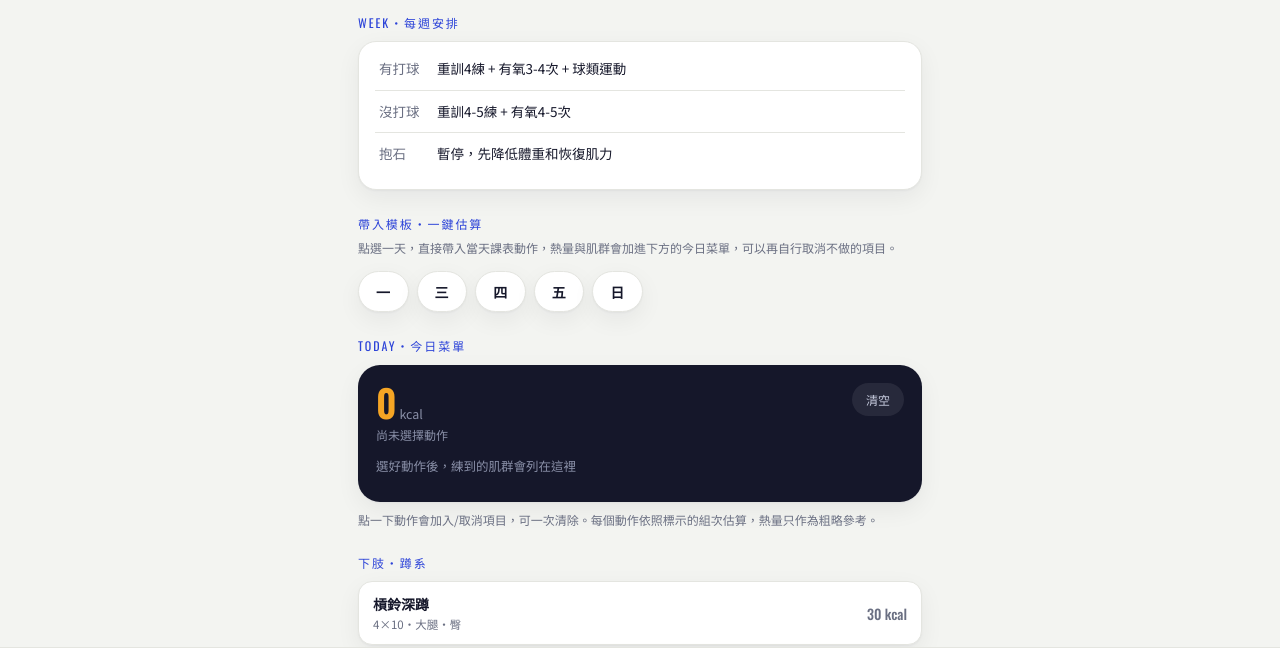
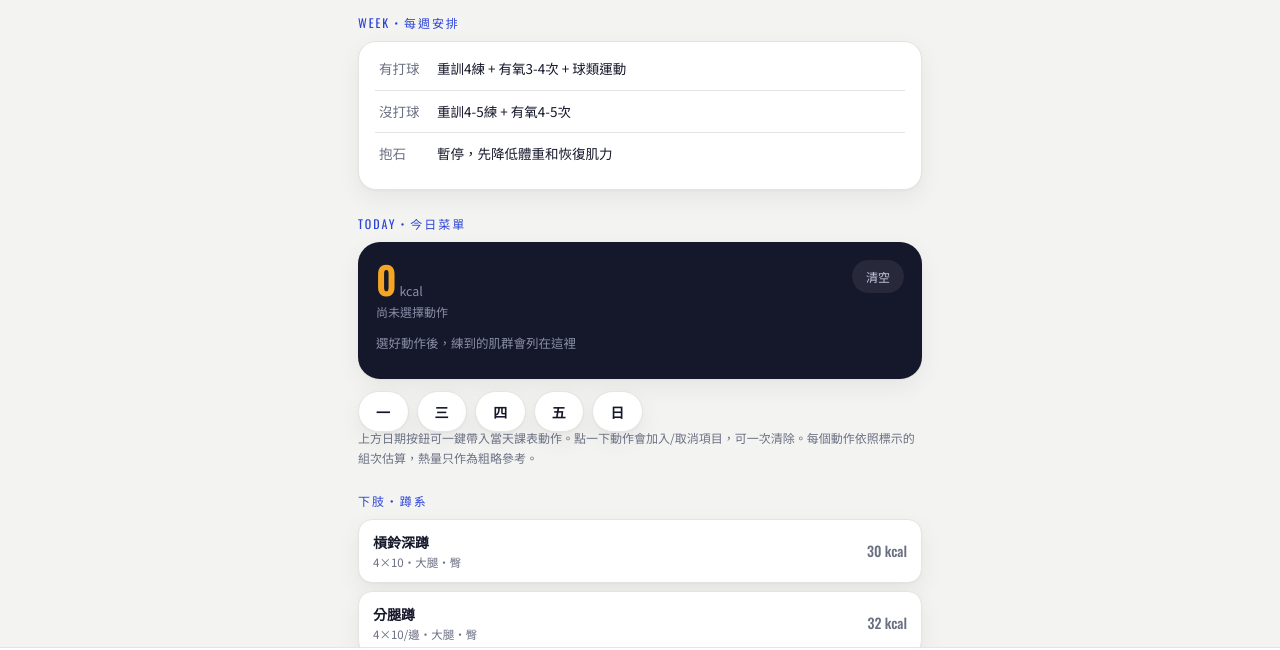
Before and after one commit to shuantt/personal-training-plan, a plain HTML site: page index.html in a window 1280 px wide. Both pictures are taken after a click on the button "訓練". Shown: the part 88-738 px from the top of the page. Drawn offline with nearby package versions, Linux system fonts and the light colour scheme.

Commit message:
Add files via upload

```diff
--- a/index.html
+++ b/index.html
@@ -252,11 +252,11 @@ details.day[open] .day-h .day-arrow{transform:rotate(90deg)}
 .exo.cardio.selected{border-color:var(--blue);background:var(--blue-soft)}
 .exo.cardio.selected .exo-r{color:var(--blue)}
 
-.tmpl-pick-row{display:flex;gap:8px;flex-wrap:wrap;margin:0 0 12px}
+.tmpl-pick-row{display:flex;gap:8px;flex-wrap:wrap;margin:12px 0 0}
 .tmpl-pick{flex:0 0 auto;background:var(--surface);border:1px solid var(--line);color:var(--ink);font-family:"Oswald",sans-serif;font-weight:600;font-size:14px;letter-spacing:.04em;padding:9px 17px;border-radius:100px;box-shadow:var(--shadow)}
 .tmpl-pick:active{transform:scale(.96)}
 .tmpl-pick.active{background:var(--ink);color:#fff;border-color:var(--ink)}
-#tmpl-import-list:not(:empty){margin-bottom:14px}
+#tmpl-import-list{display:none}
 
 .hint{font-size:12px;color:var(--muted);margin:-4px 0 14px;line-height:1.6}
 .hint b{color:var(--ink)}
@@ -324,10 +324,7 @@ var UI_STRINGS = {
     trackEyebrow: 'TRACK・全程追蹤指標',
     trackCardTitle: '比體重更誠實的幾項',
     weekEyebrow: 'WEEK・每週安排',
-    templateImportEyebrow: '帶入模板・一鍵估算',
-    templateImportHint: '點選一天，直接帶入當天課表動作，熱量與肌群會加進下方的今日菜單，可以再自行取消不做的項目。',
     templateImportDays: { Monday: '一', Wednesday: '三', Thursday: '四', Friday: '五', Sunday: '日' },
-    templateImportRestDay: '今天是休息日，沒有可估算的動作。',
     todayEyebrow: 'TODAY・今日菜單',
     notSelected: '尚未選擇動作',
     selectedCount: function (n) { return '已選 ' + n + ' 項動作'; },
@@ -375,10 +372,7 @@ var UI_STRINGS = {
     trackEyebrow: 'TRACK・METRICS',
     trackCardTitle: 'Metrics more honest than the scale',
     weekEyebrow: 'WEEK・SCHEDULE',
-    templateImportEyebrow: 'IMPORT TEMPLATE',
-    templateImportHint: "Pick a day to load that day's template exercises. Calories and muscle groups get added to today's menu below — tap any item to remove it.",
     templateImportDays: { Monday: 'Mon', Wednesday: 'Wed', Thursday: 'Thu', Friday: 'Fri', Sunday: 'Sun' },
-    templateImportRestDay: 'Rest day — nothing to estimate.',
     todayEyebrow: "TODAY'S MENU",
     notSelected: 'No exercises selected',
     selectedCount: function (n) { return n + ' exercises selected'; },
@@ -495,18 +489,15 @@ function renderTraining(training, trainingTemplates, t) {
     var label = (t.templateImportDays && t.templateImportDays[code]) || code;
     return '<button class="tmpl-pick" type="button" data-day="' + code + '">' + escapeHtml(label) + '</button>';
   }).join('');
-  var templateImportBlock = '<div class="eyebrow">' + escapeHtml(t.templateImportEyebrow) + '</div>' +
-    '<p class="hint">' + escapeHtml(t.templateImportHint) + '</p>' +
-    '<div class="tmpl-pick-row" id="tmpl-pick-row">' + templatePicks + '</div>' +
-    '<div id="tmpl-import-list"></div>';
 
   document.getElementById('p-train').innerHTML =
     '<div class="eyebrow">' + escapeHtml(t.weekEyebrow) + '</div><div class="card" style="padding:6px 16px 8px"><table class="sched">' +
-    schedule + '</table></div>' + templateImportBlock +
+    schedule + '</table></div>' +
     '<div class="eyebrow">' + escapeHtml(t.todayEyebrow) + '</div><div class="builder"><div class="brow"><div>' +
     '<div class="bkcal" id="sum-kcal">0<small> ' + escapeHtml(t.kcal) + '</small></div><div class="bcount" id="sum-count">' + escapeHtml(t.notSelected) + '</div>' +
     '</div><button class="reset-btn" id="reset-today">' + escapeHtml(t.resetBtn) + '</button></div><div class="btags" id="sum-tags">' +
     '<span class="empty">' + escapeHtml(t.emptyTags) + '</span></div><div class="blist" id="sum-list"></div></div>' +
+    '<div class="tmpl-pick-row" id="tmpl-pick-row">' + templatePicks + '</div><div id="tmpl-import-list"></div>' +
     '<p class="hint">' + escapeHtml(training.builderHint) + '</p>' + groups +
     '<div class="note-card warn" style="margin-top:16px"><h3>' + escapeHtml(t.safetyTitle) + '</h3><p>' + safetyRules + '</p></div>';
 
@@ -529,7 +520,6 @@ function importTemplateDay(code, trainingTemplates, t) {
   if (!list || !day) return;
   var validExercises = day.exercises.filter(function(ex) { return typeof ex.calories === 'number'; });
   if (!validExercises.length) {
-    list.innerHTML = '<p class="hint" style="margin:2px 0 0">' + escapeHtml(t.templateImportRestDay) + '</p>';
     updateSummary(t);
     return;
   }
--- a/plan.en.json
+++ b/plan.en.json
@@ -121,7 +121,7 @@
         "description": "Paused — focus on lowering weight and rebuilding strength first"
       }
     ],
-    "builderHint": "Tap an exercise to add/remove it, or clear all at once. Each exercise is estimated by its listed sets×reps; calories are just a rough daily reference.",
+    "builderHint": "Tap a day button above to load that day's template exercises in one go. You can also tap any exercise to add/remove it, or clear all at once. Each exercise is estimated by its listed sets×reps; calories are just a rough daily reference.",
     "exerciseGroups": [
       {
         "name": "Lower Body・Squat Pattern",
--- a/plan.json
+++ b/plan.json
@@ -121,7 +121,7 @@
         "description": "暫停，先降低體重和恢復肌力"
       }
     ],
-    "builderHint": "點一下動作會加入/取消項目，可一次清除。每個動作依照標示的組次估算，熱量只作為粗略參考。",
+    "builderHint": "上方日期按鈕可一鍵帶入當天課表動作。點一下動作會加入/取消項目，可一次清除。每個動作依照標示的組次估算，熱量只作為粗略參考。",
     "exerciseGroups": [
       {
         "name": "下肢・蹲系",
```
